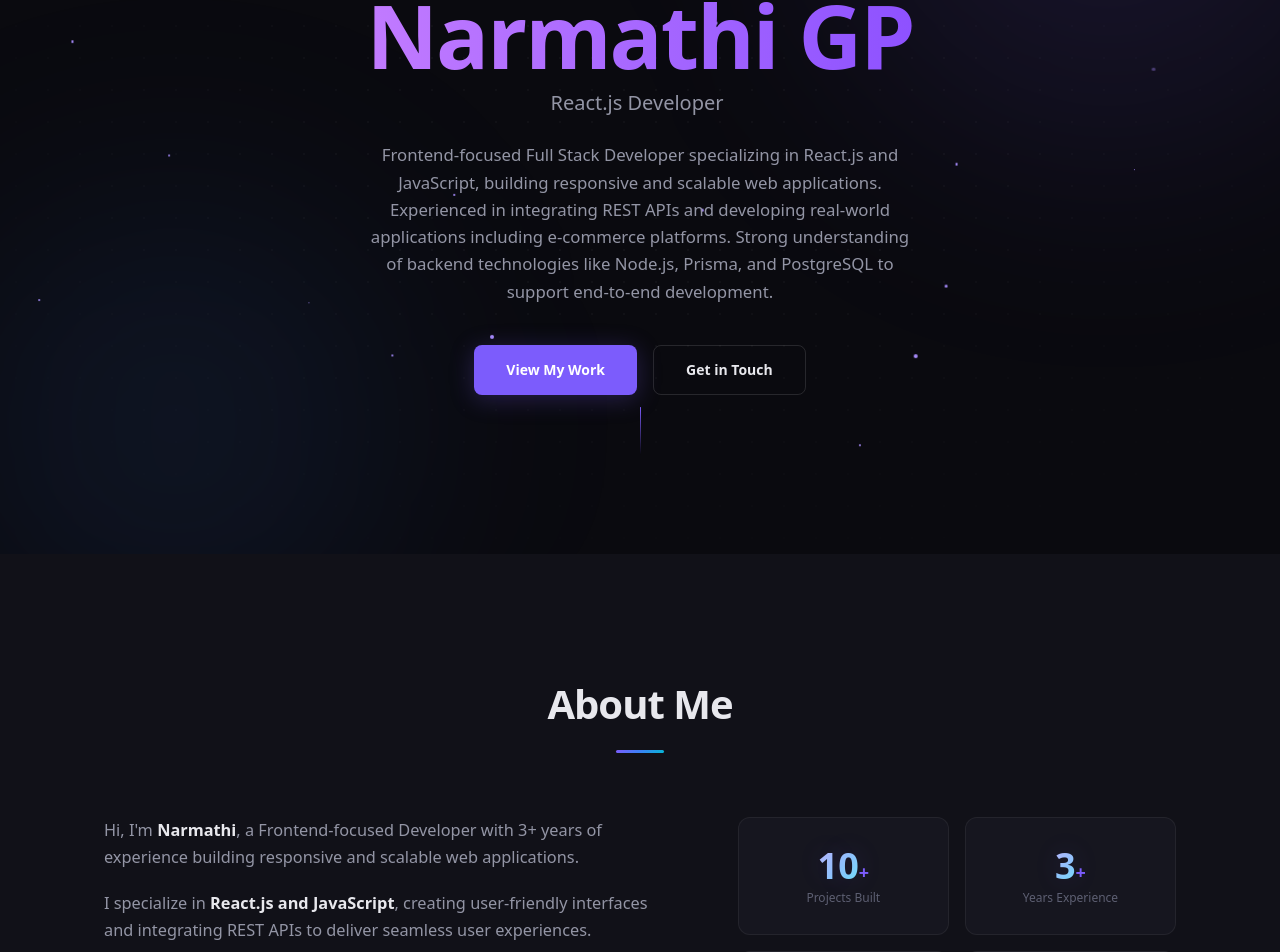
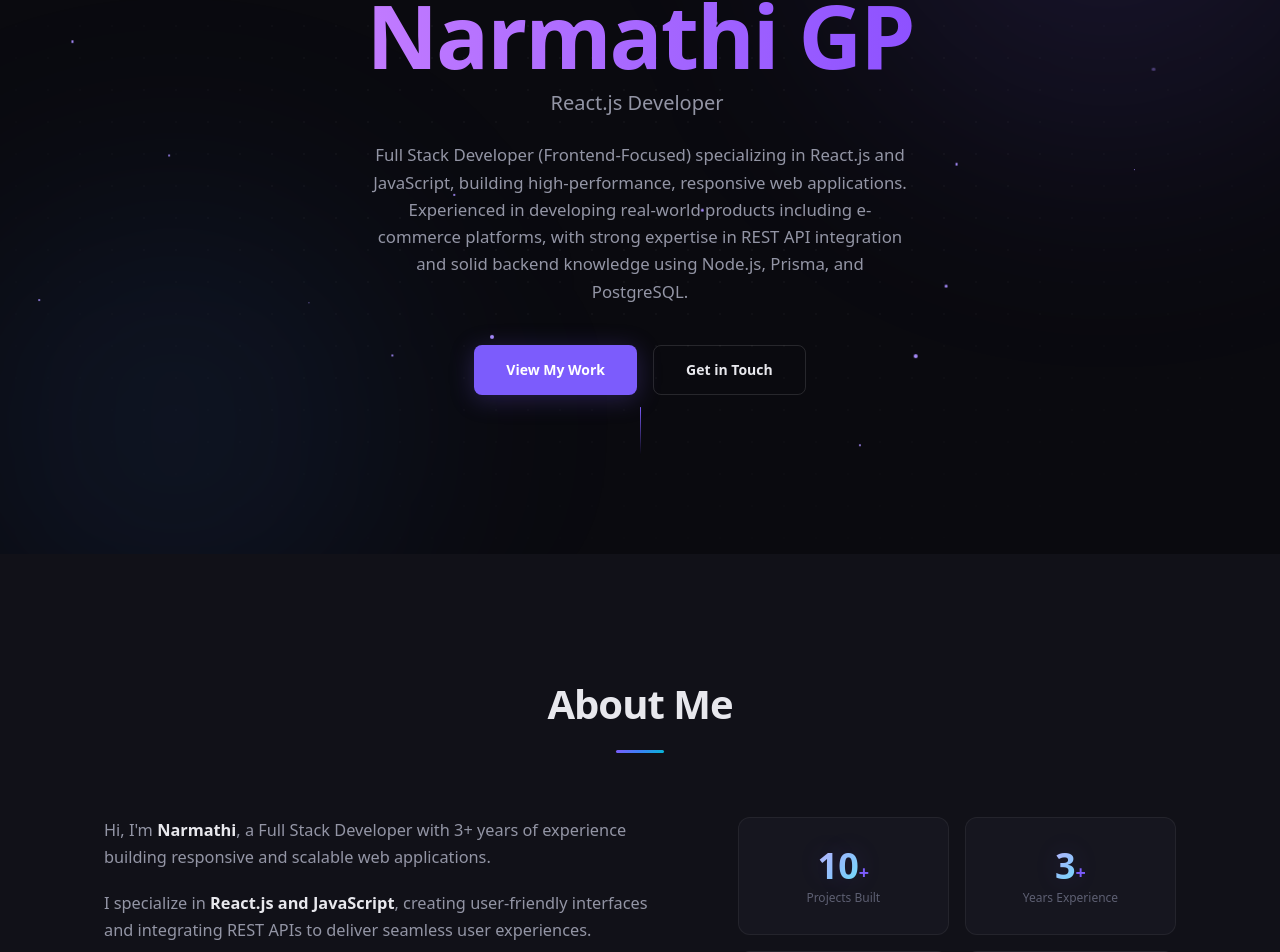
Before and after one commit to Narmathi/portfolio, a Next.js app: page / in a window 1280 px wide. Shown: the part 246-1198 px from the top of the page. Built offline with nearby package versions, Linux system fonts and the light colour scheme.

Commit message:
Fix: Hero section

```diff
--- a/src/components/About.tsx
+++ b/src/components/About.tsx
@@ -86,8 +86,8 @@
               <strong className="text-text-primary font-semibold">
                 Narmathi
               </strong>
-              , a Frontend-focused Developer with 3+ years of experience
-              building responsive and scalable web applications.
+              , a Full Stack Developer with 3+ years of experience building
+              responsive and scalable web applications.
             </p>
 
             <p className="text-text-secondary text-[1.02rem] leading-relaxed">
--- a/src/components/Hero.tsx
+++ b/src/components/Hero.tsx
@@ -40,7 +40,7 @@
   const roles = [
     "Frontend Developer",
     "React.js Developer",
-    "MERN Stack Developer",
+    "Full Stack Developer (Frontend-Focused)",
   ];
   const [currentRole, setCurrentRole] = useState(0);
   const [displayText, setDisplayText] = useState("");
@@ -143,12 +143,11 @@
 
         {/* Description */}
         <p className="text-[1.05rem] text-text-secondary max-w-[540px] mx-auto mb-10 leading-relaxed">
-          Frontend-focused Full Stack Developer specializing in React.js and
-          JavaScript, building responsive and scalable web applications.
-          Experienced in integrating REST APIs and developing real-world
-          applications including e-commerce platforms. Strong understanding of
-          backend technologies like Node.js, Prisma, and PostgreSQL to support
-          end-to-end development.
+          Full Stack Developer (Frontend-Focused) specializing in React.js and
+          JavaScript, building high-performance, responsive web applications.
+          Experienced in developing real-world products including e-commerce
+          platforms, with strong expertise in REST API integration and solid
+          backend knowledge using Node.js, Prisma, and PostgreSQL.
         </p>
 
         {/* CTAs */}
```
